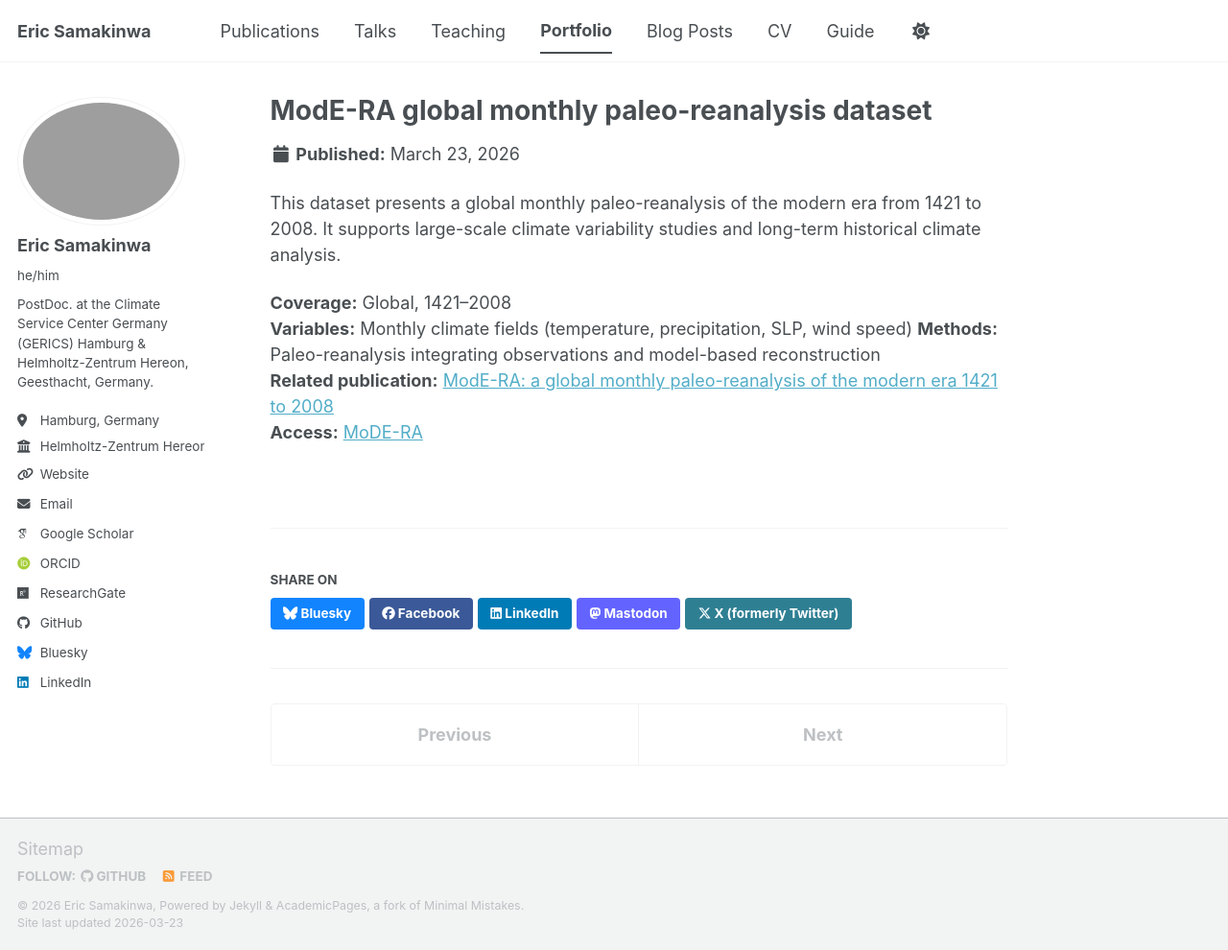
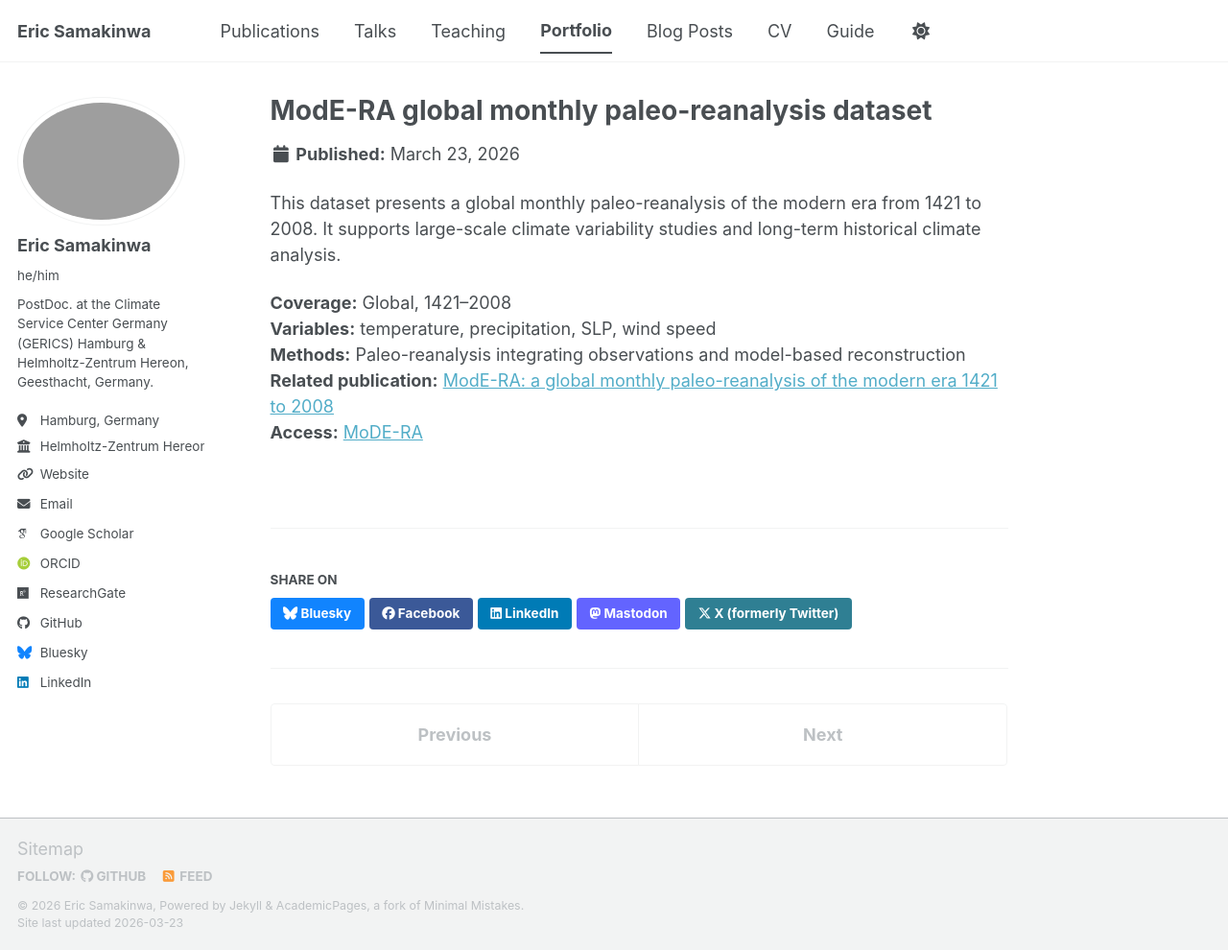
Before and after one commit to shamakson/shamakson.github.io, a Jekyll site: the page built from _portfolio/mode-ra.md, in a window 1280 px wide and 990 px high. Shown: the whole window at 96% size. Built offline with Jekyll 4.4.1, drawn with Linux system fonts in a browser that asks for light colours; some web fonts are replaced; a script bundle is joined from its source files by our own code; library files that are not in the unit come from our copies.

Commit message:
Update variables formatting in mode-ra.md

```diff
--- a/_portfolio/mode-ra.md
+++ b/_portfolio/mode-ra.md
@@ -7,7 +7,7 @@
 This dataset presents a global monthly paleo-reanalysis of the modern era from 1421 to 2008. It supports large-scale climate variability studies and long-term historical climate analysis.
 
 **Coverage:** Global, 1421–2008
-**Variables:** Monthly climate fields  (temperature, precipitation, SLP, wind speed)
+**Variables:** temperature, precipitation, SLP, wind speed
 **Methods:** Paleo-reanalysis integrating observations and model-based reconstruction
 **Related publication:** [ModE-RA: a global monthly paleo-reanalysis of the modern era 1421 to 2008](https://doi.org/10.1038/s41597-023-02733-8)
 **Access:** [MoDE-RA](https://www.wdc-climate.de/ui/entry?acronym=ModE-RA_info)
```
